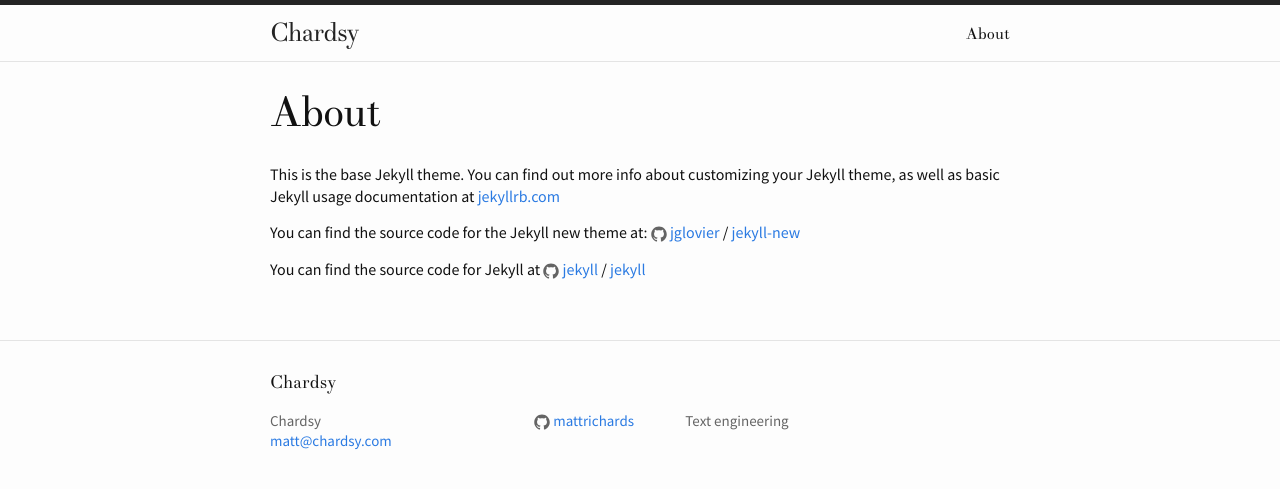
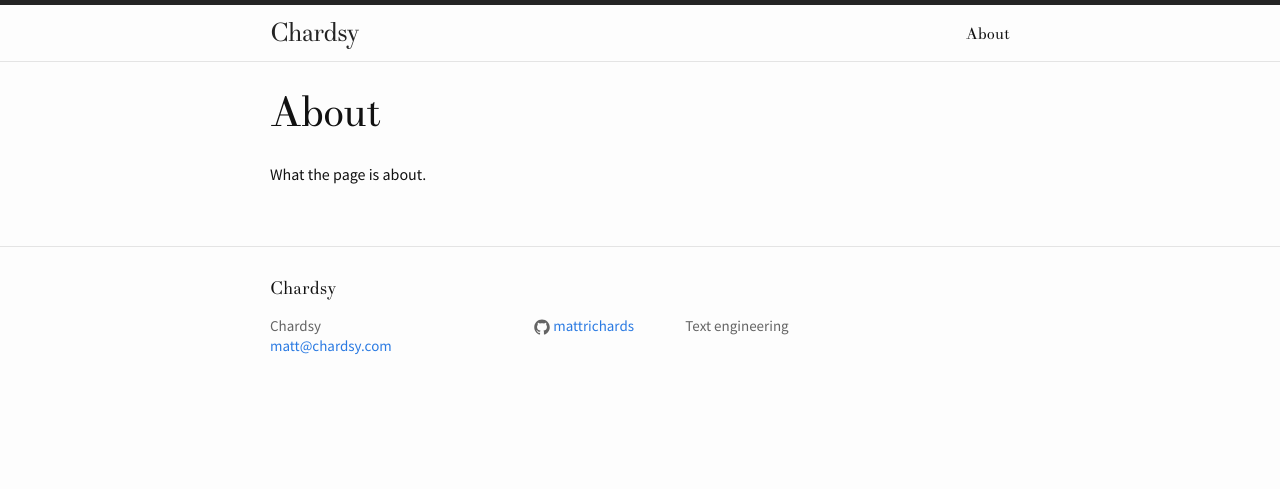
Before and after one commit to mattrichards/mattrichards.github.io, a Jekyll site: the page built from about.md, in a window 1280 px wide. Shown: the top 489 px of the page. Built offline with Jekyll 4.4.1, drawn with Linux system fonts in a browser that asks for light colours.

Commit message:
Filler text for about page and first post.

```diff
--- a/about.md
+++ b/about.md
@@ -4,12 +4,4 @@ title: About
 permalink: /about/
 ---
 
-This is the base Jekyll theme. You can find out more info about customizing your Jekyll theme, as well as basic Jekyll usage documentation at [jekyllrb.com](http://jekyllrb.com/)
-
-You can find the source code for the Jekyll new theme at:
-{% include icon-github.html username="jglovier" %} /
-[jekyll-new](https://github.com/jglovier/jekyll-new)
-
-You can find the source code for Jekyll at
-{% include icon-github.html username="jekyll" %} /
-[jekyll](https://github.com/jekyll/jekyll)
+What the page is about.
```
Also changed, not shown: _posts/2015-12-05-welcome-to-jekyll.markdown (deleted, +0 -25 lines), _posts/2015-12-05-welcome.md (added, +8 -0 lines).
